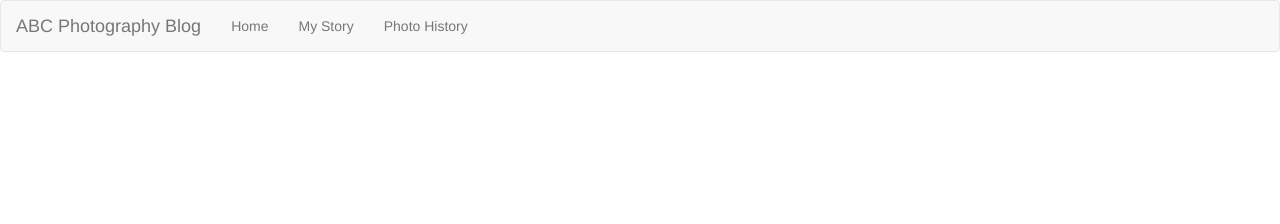
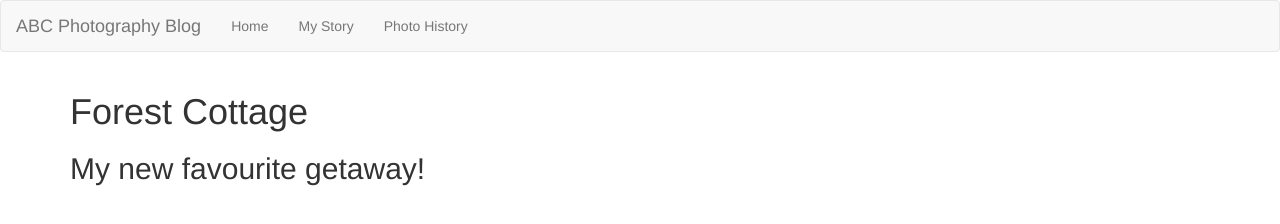
Before and after one commit to Cheriseru/ABC-Photography, a plain HTML site: page index.html in a window 1280 px wide. Drawn offline with nearby package versions, Linux system fonts and the light colour scheme.

Commit message:
jumbotron with heading

```diff
--- a/index.html
+++ b/index.html
@@ -19,7 +19,12 @@
       </div>
     </nav>
     <!--jumbotron with heading ontop-->
-
+    <div class="jumptron jumbotron-fluid">
+      <div class="container">
+        <h1>Forest Cottage</h1>
+        <h2>My new favourite getaway!</h2>
+      </div>
+    </div>
     <!--intro text-->
 
     <!--2 rows of 3 images with hover over descriptions-->
```
